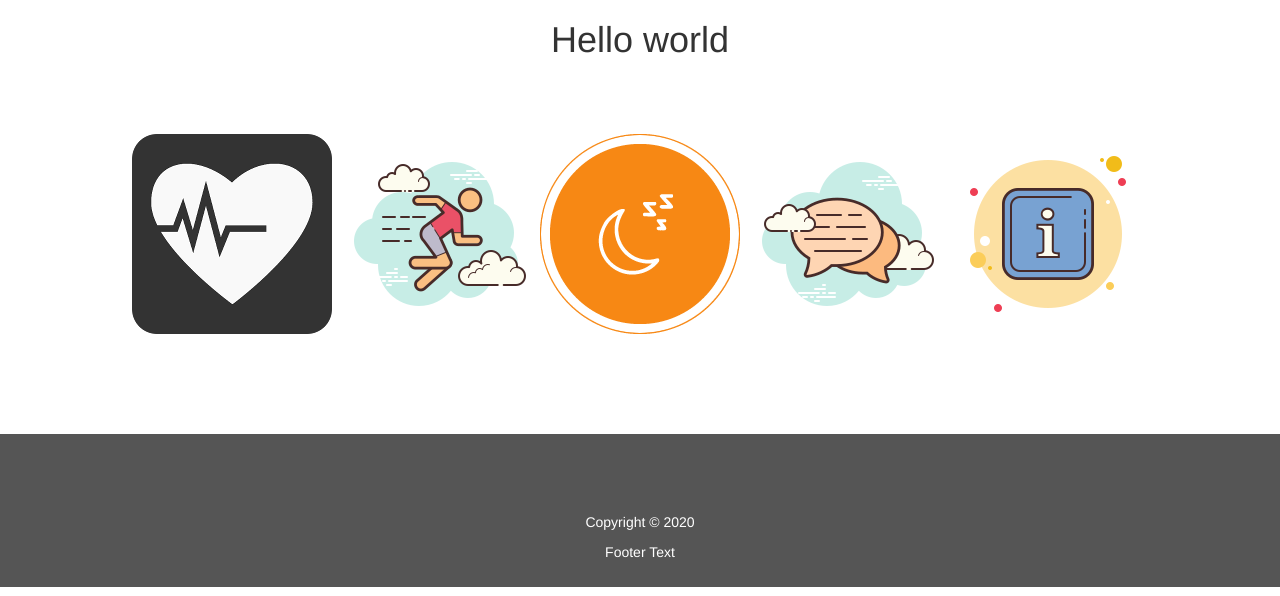
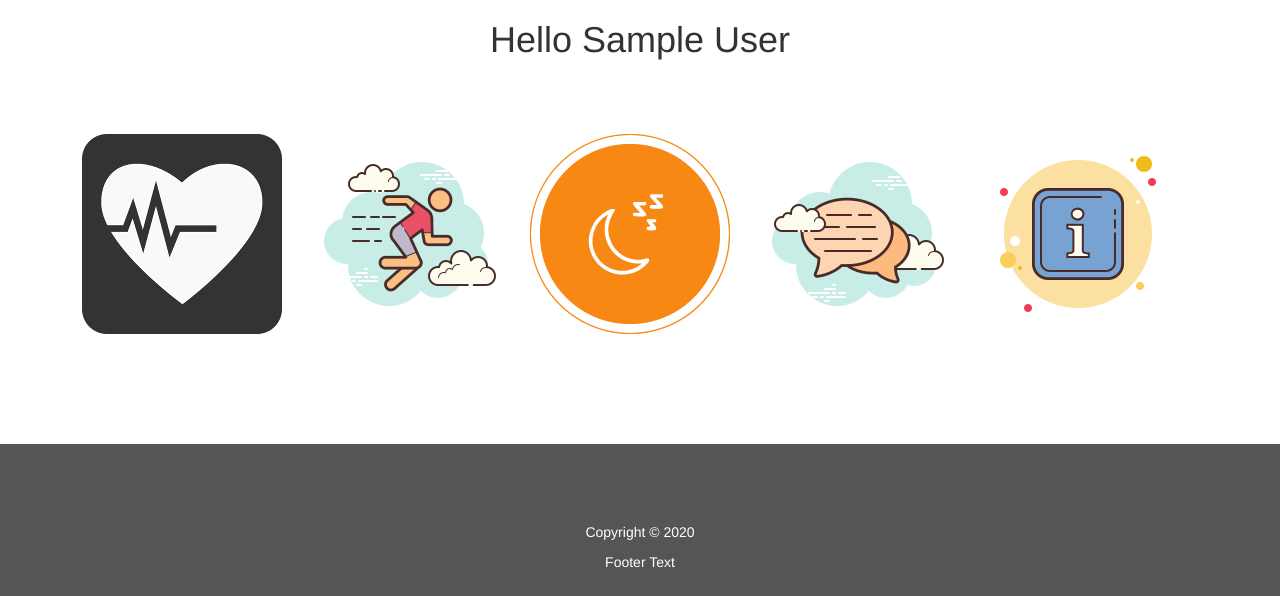
Before and after one commit to Benjie1741/E-Health-System, a PHP site: page /homePat.php in a window 1280 px wide. Shown: the part 52-648 px from the top of the page. Run offline with PHP 8.4, Linux system fonts and the light colour scheme; the visitor is signed in with stand-in values (Sample User, id 1).

Commit message:
icons, and name display

```diff
--- a/homePat.php
+++ b/homePat.php
@@ -16,8 +16,6 @@ require('includes/functions.inc.php');
    echo '<script>';
    echo 'console.log('. json_encode( $_SESSION ) .')';
    echo '</script>';
-
-
 
 ini_set('display_errors', 1);
 ?>
@@ -70,32 +68,30 @@ ini_set('display_errors', 1);
 <!-- Main body -->
 <body>
     <div id="container">
-        <h1 style="text-align:center">Hello world</h1>
+        <h1 style="text-align:center">Hello <?php echo $_SESSION['username']?></h1>
         <!-- Link diagrams -->
         <div style="text-align:center; padding-top:5%" class="imgGrid">
             <div class="grid">
 
                 <a href="./healthDiagram.php?type=heartRate">
-                <img src="./img/heart-icon.png" alt="heart Icon">
+                <img src="./img/heart-icon.png" alt="heart Icon" style="padding-right: 20px; margin-bottom: 10px;">
                 </a>
 
                 <a href="./healthDiagram.php?type=hoursOfExercise">
-                <img src="./img/exercise-icon.png" alt="exercise Icon">
+                <img src="./img/exercise-icon.png" alt="exercise Icon" style="padding-right: 20px; margin-bottom: 10px;">
                 </a>
 
                 <a href="./healthDiagram.php?type=hoursOfSleep">
-                <img src="./img/sleep-icon.png" alt="Sleep Icon">
+                <img src="./img/sleep-icon.png" alt="Sleep Icon" style="padding-right: 20px; margin-bottom: 10px;">
                 </a>
 
                 <a href="./chat.php">
-                <img src="./img/chat-icon.png" alt="chat Icon">
+                <img src="./img/chat-icon.png" alt="chat Icon" style="padding-right: 20px; margin-bottom: 10px;">
                 </a>
-                <img src="./img/info-icon.png" alt="info Icon">
+                <img src="./img/info-icon.png" alt="info Icon" style="padding-right: 20px; margin-bottom: 10px;">
             </div>
 		</div>
     </div>
-
-
 </body>
 
 <footer style="padding-top:3%" class="container-fluid text-center">
```
